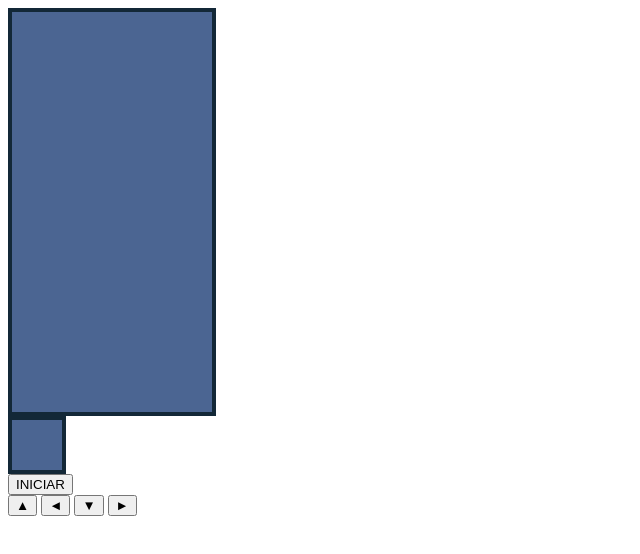
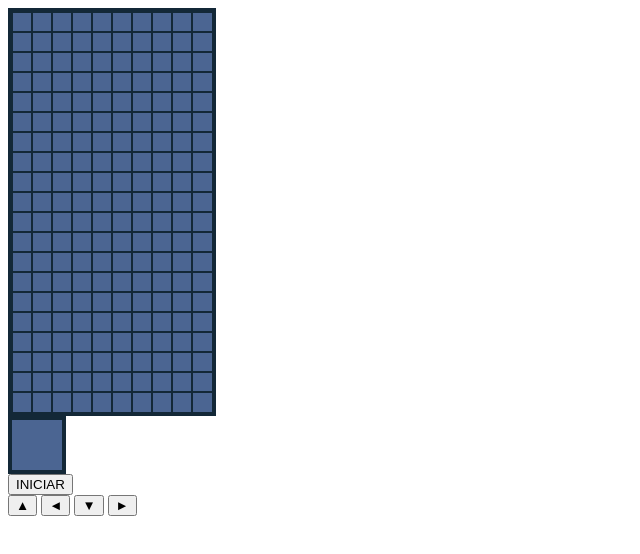
Before and after one commit to ZahidN09/tetris, a plain HTML site: page index.html in a window 1280 px wide. Shown: the whole page, without its empty margins (0-640 px from the left). Drawn offline with Linux system fonts and the light colour scheme.

Commit message:
Digujar grid en CanvaP

```diff
--- a/funcionesCanvas.js
+++ b/funcionesCanvas.js
@@ -3,3 +3,13 @@ const ctxP = canvasPrincipal.getContext('2d');
 
 const canvasSecundario = document.getElementById('siguientePieza');
 const ctxS = canvasSecundario.getContext('2d');
+
+
+function limpiarCanva(ctx) {
+    ctx.clearRect(0, 0, ctx.canvas.width, ctx.canvas.height);
+}
+
+function dibujarRectangulo(ctx, X, Y, ancho, alto, color) {
+    ctx.fillStyle = color;
+    ctx.fillRect(X, Y, ancho, alto);
+}
--- a/index.html
+++ b/index.html
@@ -3,10 +3,11 @@
 
 <head>
     <link href="tetris.css" rel="stylesheet" />
+    <script src="tetris.js"></script>
     <script src="utilitarios.js"></script>
 </head>
 
-<body>
+<body onload="preInicio()">
     <canvas id="areaJuego" height="400" width="200"></canvas>
     <canvas id="siguientePieza" width="50" height="50"></canvas>
     <div class="controls-section">
--- a/tetris.js
+++ b/tetris.js
@@ -0,0 +1,16 @@
+const ANCHO_CANVA_P = 200;
+const ALTO_CANVA_P = 400;
+const ANCHO_CANVA_S = 50;
+const ALTO_CANVA_S = 50;
+const LADO_SECCION = 20;
+const COLUMNAS = ANCHO_CANVA_P / LADO_SECCION;
+const FILAS = ALTO_CANVA_P / LADO_SECCION;
+
+function preInicio() {
+    for (let i = 0; i < COLUMNAS; i++) {
+        dibujarRectangulo(ctxP, (i * LADO_SECCION) - 1, 0, 2, ctxP.canvas.height, "#132837");
+    }
+    for (let i = 0; i < FILAS; i++) {
+        dibujarRectangulo(ctxP, 0, (i * LADO_SECCION) - 1,  ctxP.canvas.width, 2,"#132837");
+    }
+}
```
